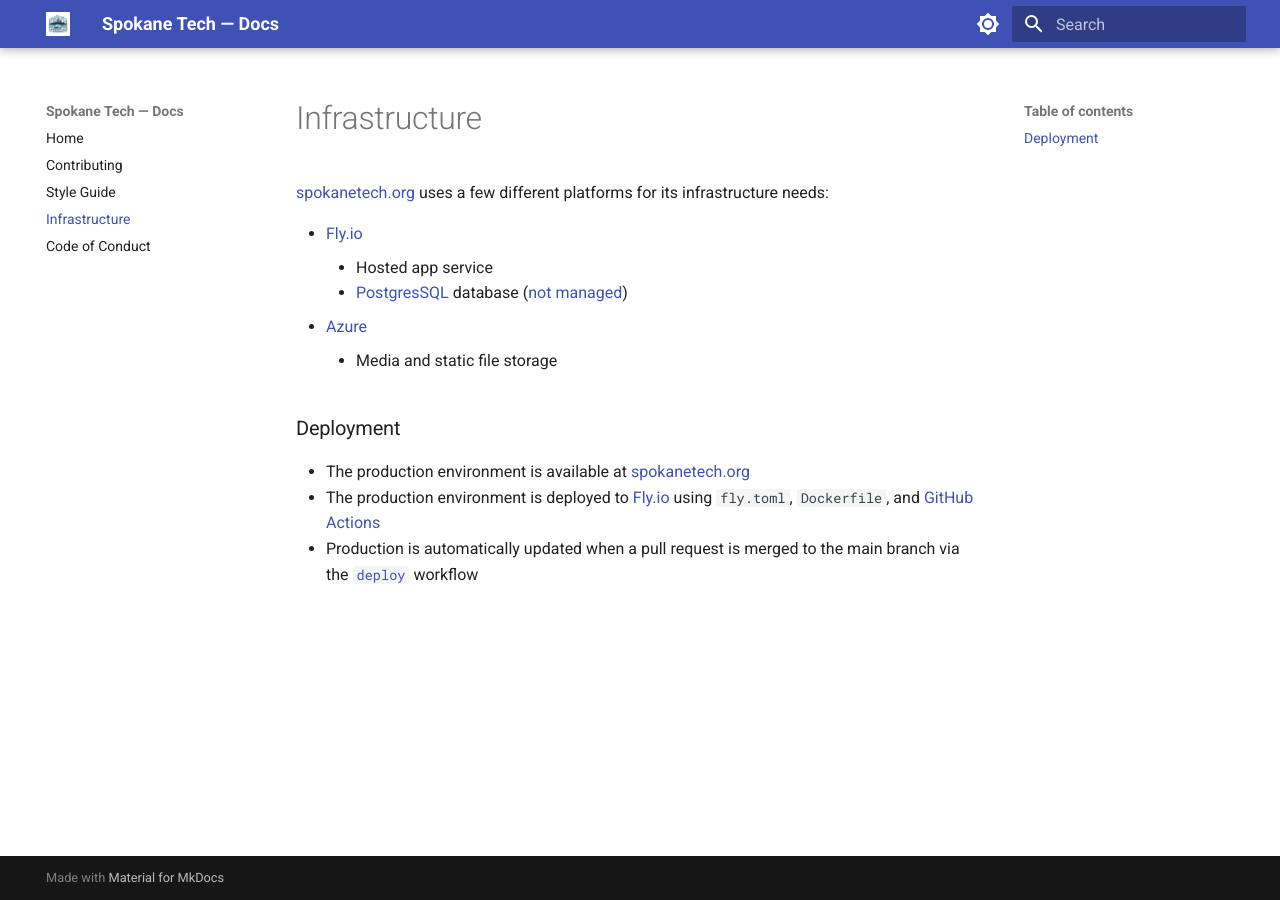
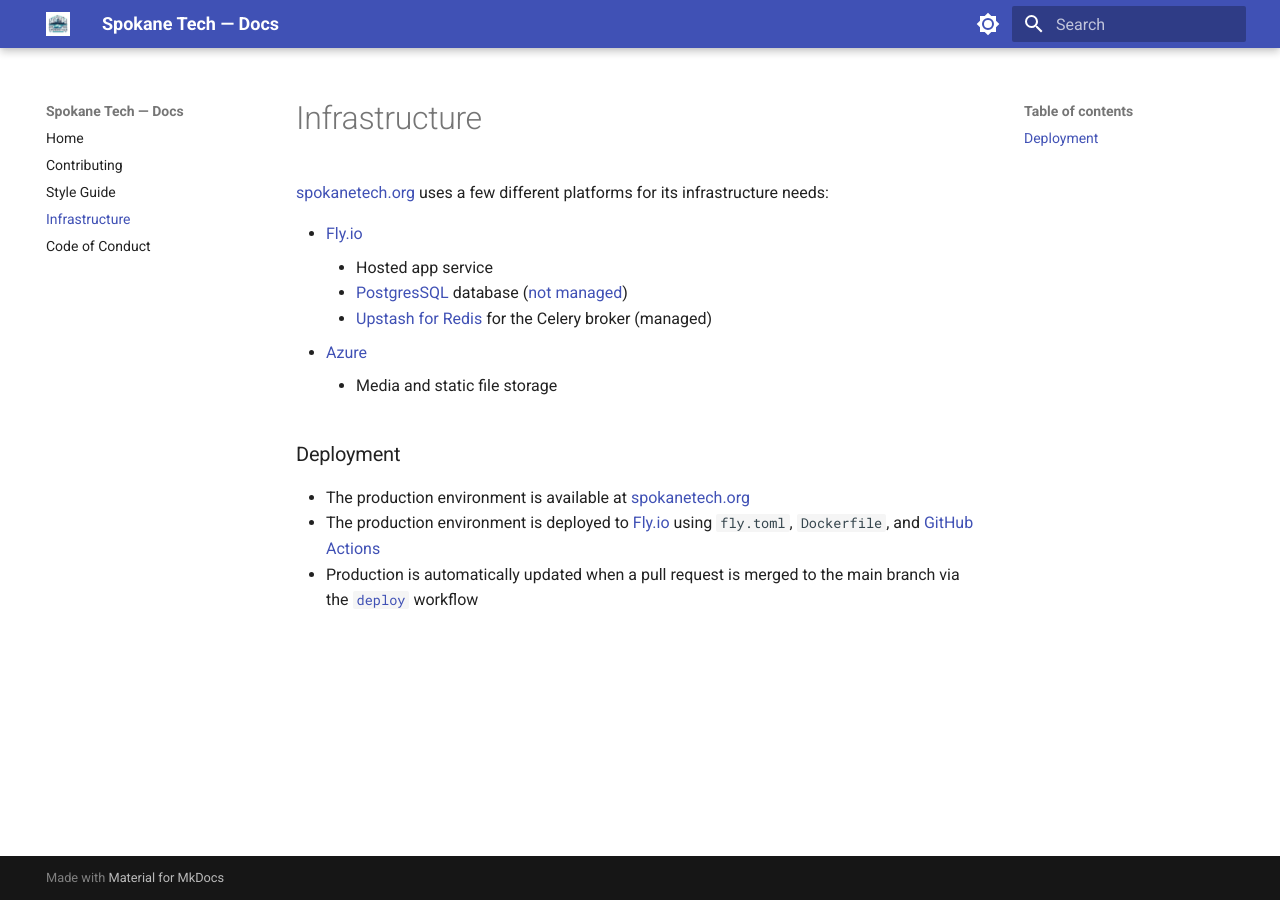
Before and after one commit to SpokaneTech/SpokaneTech_Py, an MkDocs documentation site: the page built from docs/infrastructure.md, in a window 1280 px wide. Built offline with MkDocs 1.6.1 and Material for MkDocs 9.7.7, drawn with Linux system fonts in a browser that asks for light colours.

Commit message:
Add Redis to infrastructure docs

```diff
--- a/docs/infrastructure.md
+++ b/docs/infrastructure.md
@@ -5,6 +5,7 @@
 - [Fly.io](https://fly.io)
     - Hosted app service
     - [PostgresSQL](https://www.postgresql.org/) database ([not managed](https://fly.io/docs/postgres/getting-started/what-you-should-know/))
+    - [Upstash for Redis](https://fly.io/docs/reference/redis/) for the Celery broker (managed)
 - [Azure](https://azure.microsoft.com)
     - Media and static file storage
 
```
